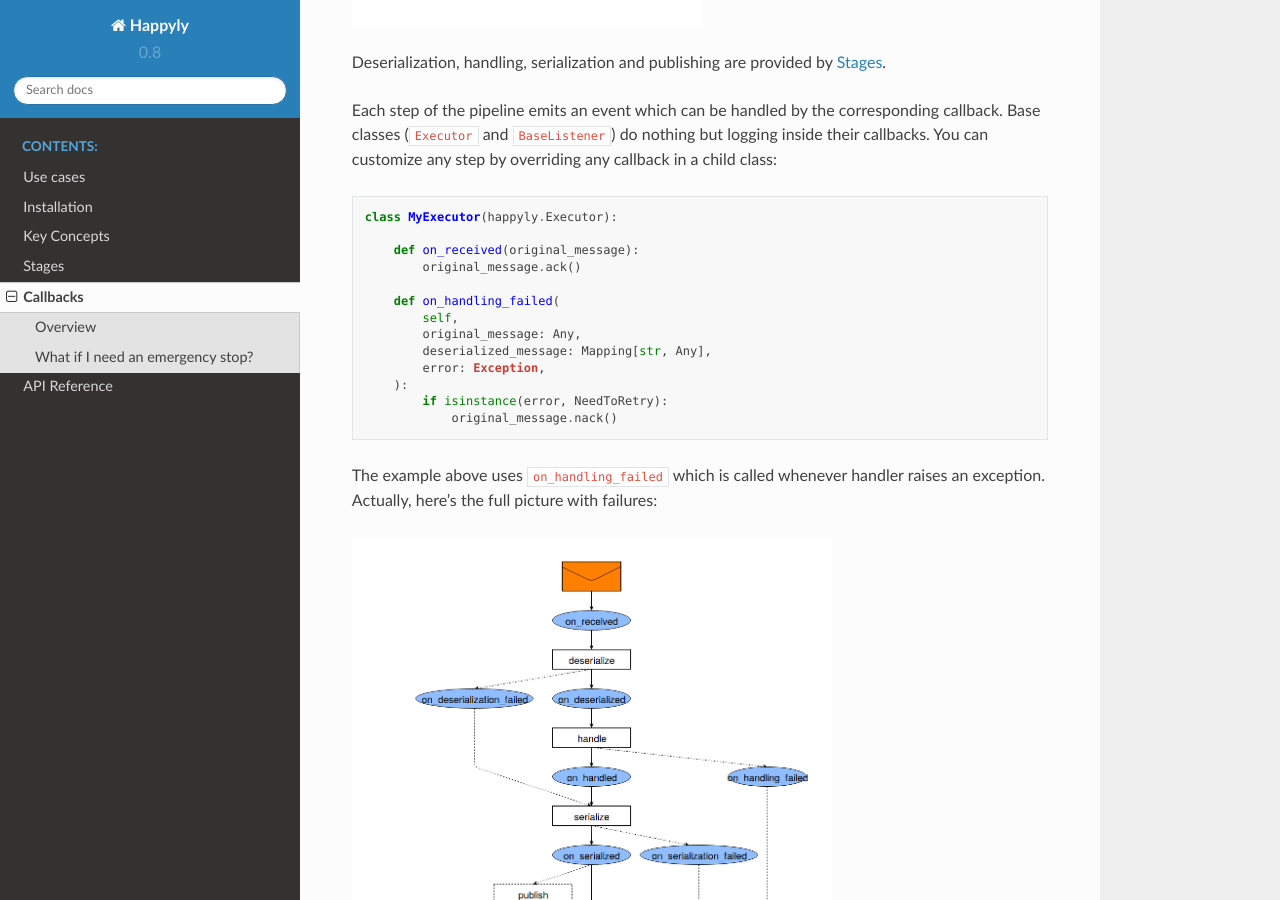
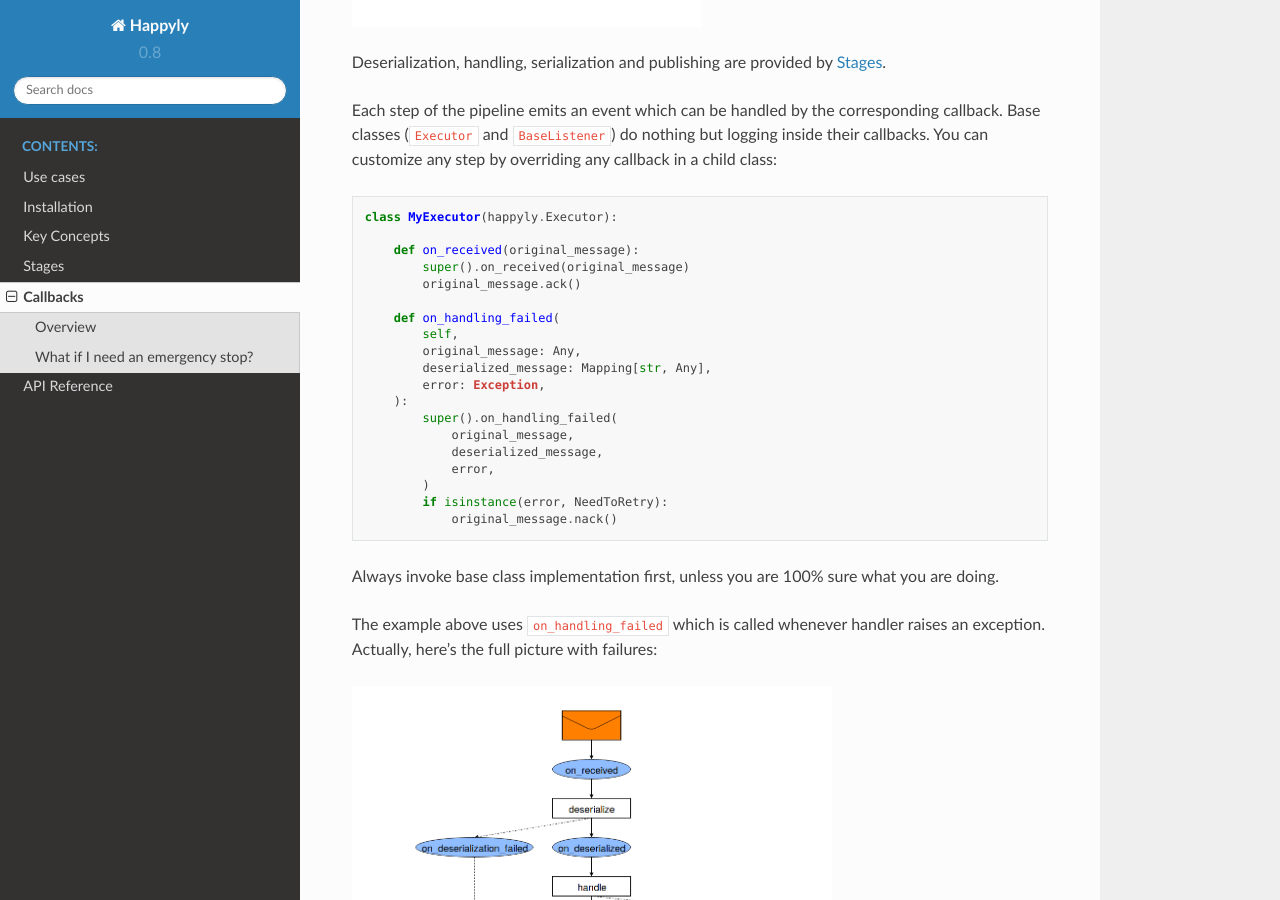
Before and after one commit to aliaksandr-tsukanau/cargopy, a Sphinx documentation site: the page built from docs/callbacks.rst, in a window 1280 px wide and 900 px high, scrolled down 1145 px. Built offline with Sphinx 7.4.7 and the Read the Docs theme 2.0.0, drawn with Linux system fonts in a browser that asks for light colours.

Commit message:
fixed callbacks example

```diff
--- a/docs/callbacks.rst
+++ b/docs/callbacks.rst
@@ -27,6 +27,7 @@ their callbacks. You can customize any step by overriding any callback in a chil
     class MyExecutor(happyly.Executor):
 
         def on_received(original_message):
+            super().on_received(original_message)
             original_message.ack()
 
         def on_handling_failed(
@@ -35,8 +36,16 @@ their callbacks. You can customize any step by overriding any callback in a chil
             deserialized_message: Mapping[str, Any],
             error: Exception,
         ):
+            super().on_handling_failed(
+                original_message,
+                deserialized_message,
+                error,
+            )
             if isinstance(error, NeedToRetry):
                 original_message.nack()
+
+Always invoke base class implementation first,
+unless you are 100% sure what you are doing.
 
 The example above uses :code:`on_handling_failed` which is called whenever
 handler raises an exception.
```
